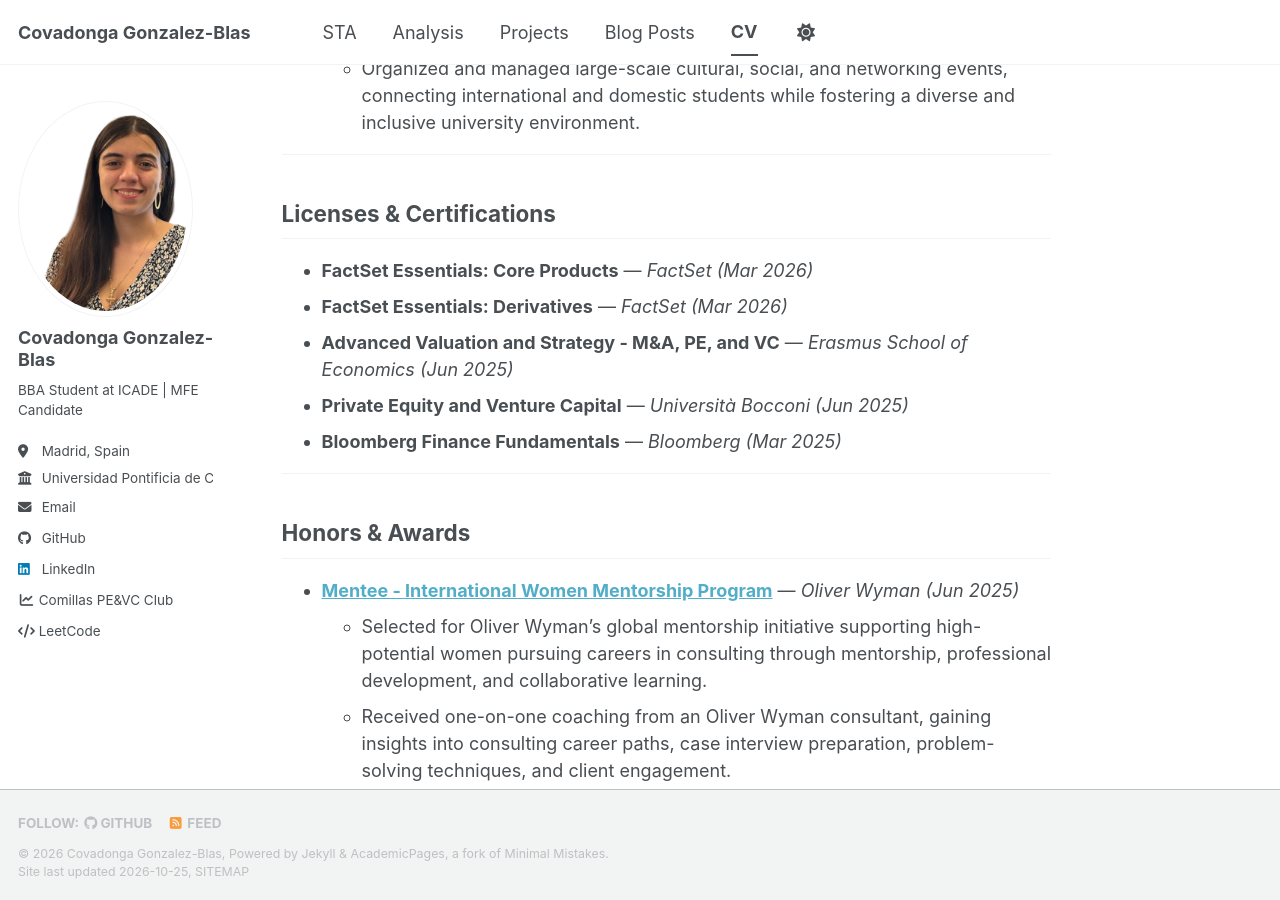
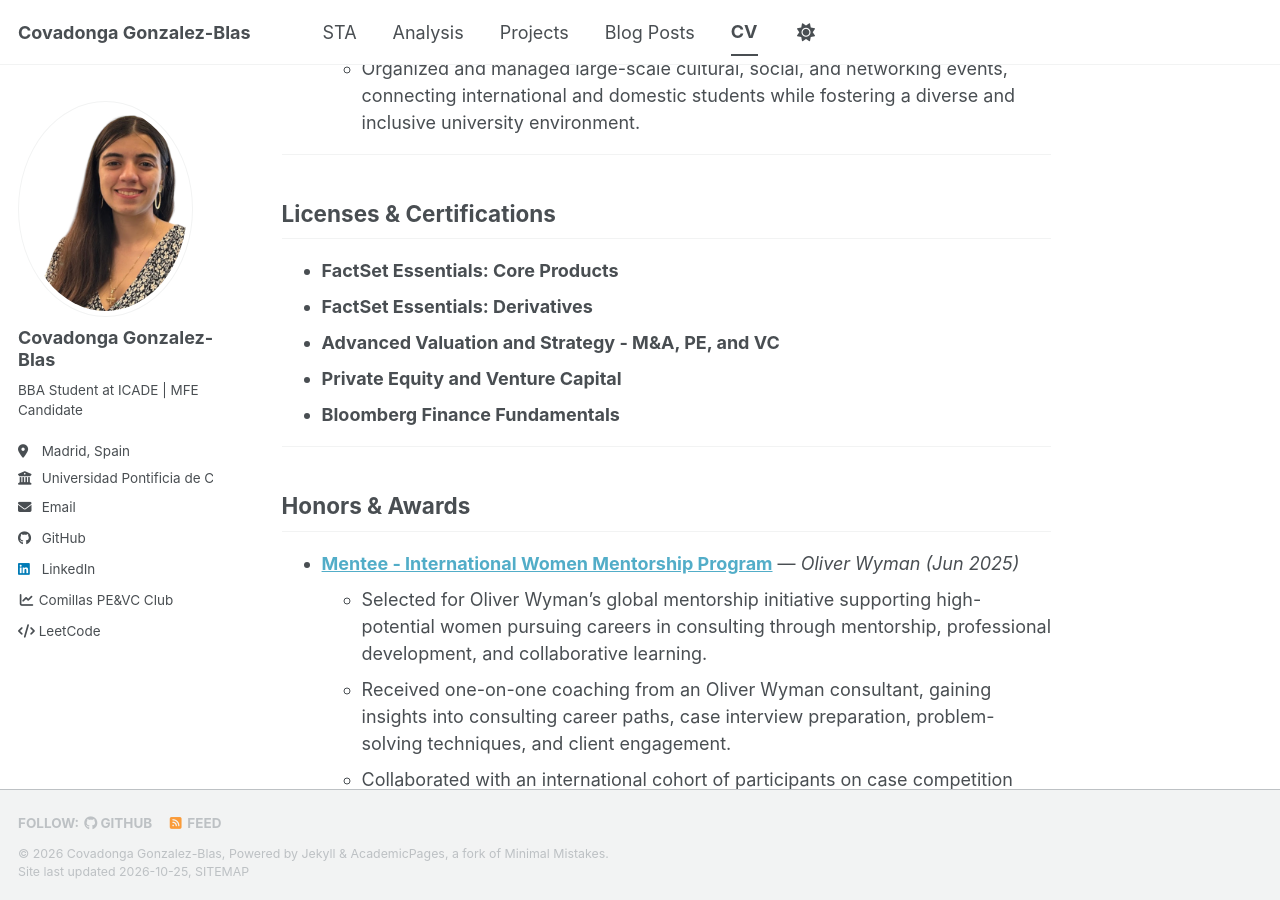
Before and after one commit to Gonzalez-Blas/Gonzalez-Blas.github.io, a Jekyll site: the page built from _pages/cv.md, in a window 1280 px wide and 900 px high, scrolled down 3010 px. Built offline with Jekyll 4.4.1, drawn with Linux system fonts in a browser that asks for light colours; a style sheet for code colours, icons or effects is not loaded.

Commit message:
Fix formatting in CV markdown for consistency

```diff
--- a/_pages/cv.md
+++ b/_pages/cv.md
@@ -28,25 +28,25 @@ redirect_from:
 ## Professional Experience
 
 - **UBS** — *London, United Kingdom*
-  - **Global Banking Summer Analyst (Unified Global Banking - UGB)**  *Jun 2026 – Aug 2026*
+  - **Global Banking Summer Analyst (Unified Global Banking - UGB)** — *Jun 2026 – Aug 2026*
   - Supported a $300m capital raise in the music and entertainment sector, contributing to investor outreach efforts, maintaining investor engagement trackers, and supporting transaction execution through first close.
   - Performed company and industry research, valuation analysis, and financial modelling using comparable companies and precedent transactions to support live and prospective client mandates.
   - Assisted in the preparation of pitchbooks, marketing materials, and strategic presentations for senior bankers and corporate clients across financing and advisory transactions.
 
 - **Let'sInnovate (Grupo LETS)** — *Madrid, Spain*
-  - **Open Innovation Analyst**  *Jul 2025 – Nov 2025*
+  - **Open Innovation Analyst** — *Jul 2025 – Nov 2025*
   - Built an automated startup intelligence database to identify high-growth companies, emerging technologies, and market opportunities for corporate innovation projects.
   - Evaluated more than 20 startups through valuation modelling, competitive analysis, and strategic assessments, supporting investment, partnership, and innovation-related decisions.
   - Produced market research reports and executive presentations covering venture capital trends, innovation ecosystems, and disruptive technologies across multiple industries.
 
 - **EY** — *Madrid, Spain*
-  - **Business Consulting Intern (Governance and Public Sectors)**  *Jun 2025 – Jul 2025*
+  - **Business Consulting Intern (Governance and Public Sectors)** — *Jun 2025 – Jul 2025*
   - Supported the Project Management Office (PMO) of a €2.6bn public-sector digital transformation programme by coordinating timelines, monitoring deliverables, and preparing executive reporting materials.
   - Developed Excel, VBA, and Power BI solutions to automate reporting processes, improving efficiency and reducing manual data-processing requirements.
   - Tracked more than 15 programme KPIs and project milestones through interactive dashboards, enabling data-driven decision-making and enhanced stakeholder visibility.
 
 - **Nomura** — *London, United Kingdom*
-  - **Women's Immersion Programme (Investment Banking)**  *Apr 2025*
+  - **Women's Immersion Programme (Investment Banking)** — *Apr 2025*
   - Selected for Nomura's competitive Investment Banking Women's Immersion Programme, gaining exposure to M&A, capital markets, and corporate finance advisory.
   - Delivered a strategic investment analysis of London Stock Exchange Group (LSEG), assessing financial performance, valuation drivers, competitive positioning, and growth opportunities.
   - Developed technical skills in valuation, financial statement analysis, and pitchbook preparation through investment banking case studies, workshops, and mentorship sessions.
@@ -72,11 +72,11 @@ redirect_from:
 
 ## Licenses & Certifications
 
-- **FactSet Essentials: Core Products** — *FactSet (Mar 2026)*
-- **FactSet Essentials: Derivatives** — *FactSet (Mar 2026)*
-- **Advanced Valuation and Strategy - M&A, PE, and VC** — *Erasmus School of Economics (Jun 2025)*
-- **Private Equity and Venture Capital** — *Università Bocconi (Jun 2025)*
-- **Bloomberg Finance Fundamentals** — *Bloomberg (Mar 2025)*
+- **FactSet Essentials: Core Products**
+- **FactSet Essentials: Derivatives**
+- **Advanced Valuation and Strategy - M&A, PE, and VC**
+- **Private Equity and Venture Capital**
+- **Bloomberg Finance Fundamentals**
 
 ---
 
```
